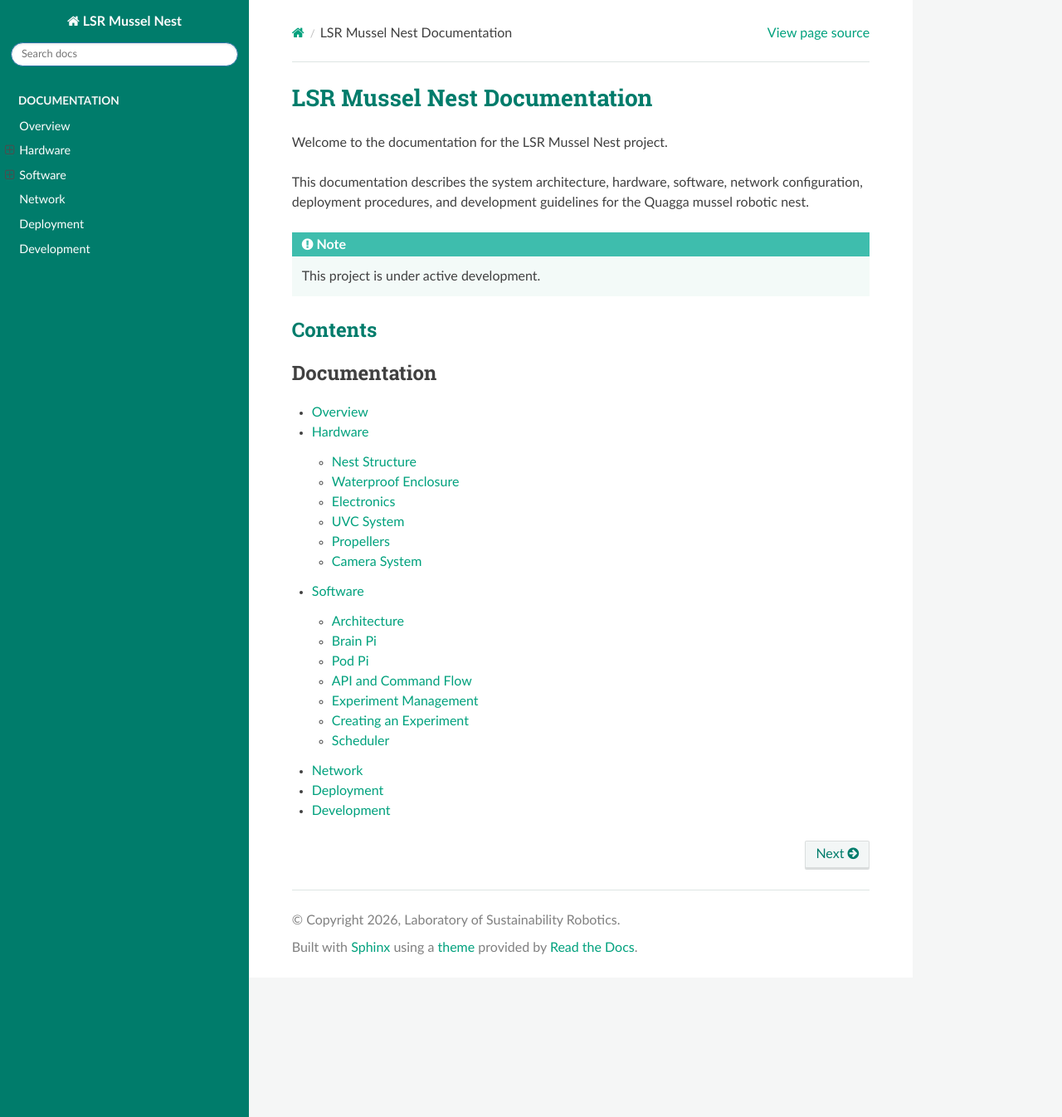
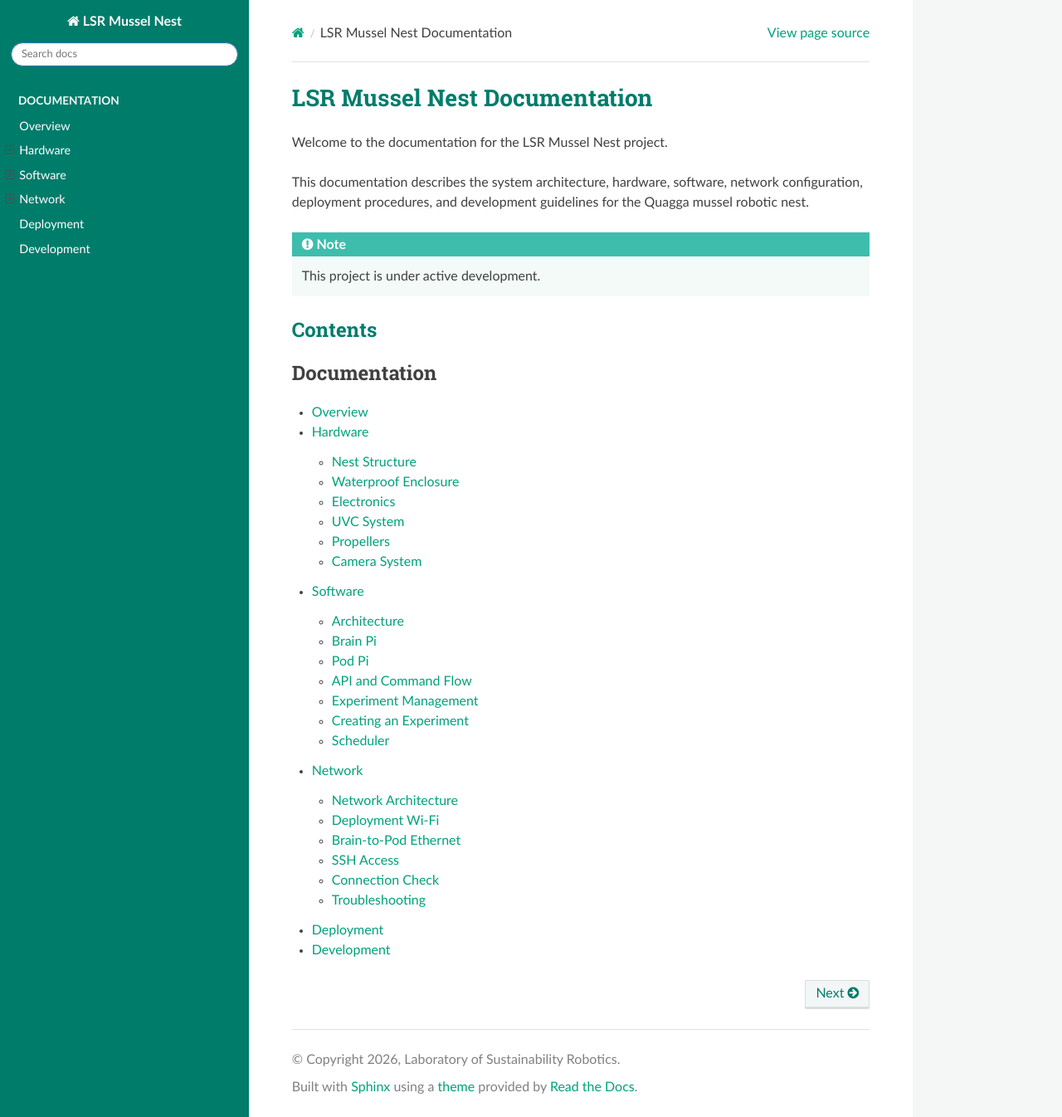
Before and after one commit to mt-tschudin/lsr-mussel-nest, a Sphinx documentation site: the page built from docs/source/index.rst, in a window 1280 px wide and 1346 px high. Shown: the whole window at 83% size. Built offline with Sphinx 7.4.7 and the Read the Docs theme 3.1.0, drawn with Linux system fonts in a browser that asks for light colours; some of the changed lines change nothing that is shown.

Commit message:
Enhance network documentation with detailed setup instructions
Expanded documentation on network architecture, deployment Wi-Fi, Ethernet setup, SSH access, connection checks, and troubleshooting steps.

```diff
--- a/docs/source/network.rst
+++ b/docs/source/network.rst
@@ -1,4 +1,154 @@
 Network
-=============================
+=======
 
-LÉXPLORE Wi-Fi, hotspot fallback, Ethernet Brain↔Pod, SSH, IP setup
+The system uses the Brain Pi as the network gateway between the operator and
+the submerged Pod Pi. Only the Brain Pi connects to the deployment Wi-Fi;
+the Pod Pi communicates with the Brain through a dedicated Ethernet link.
+
+
+Network Architecture
+--------------------
+
+::
+
+    Operator computer
+          │
+          │ Wi-Fi / SSH
+          ▼
+       Brain Pi
+       wlan0 = deployment Wi-Fi
+       eth0  = <BRAIN_INTERNAL_IP>
+          │
+          │ Ethernet
+          ▼
+        Pod Pi
+       eth0  = <POD_INTERNAL_IP>
+
+The Brain Pi provides the upstream network connection and forwards traffic to
+the Pod Pi. The Pod Pi does not normally need to connect directly to Wi-Fi.
+
+
+Deployment Wi-Fi
+----------------
+
+The Brain Pi stores the deployment Wi-Fi as an automatically connecting
+NetworkManager profile.
+
+Public documentation should not contain credentials. Use:
+
+::
+
+    SSID:       <DEPLOYMENT_WIFI_SSID>
+    Password:   <NOT STORED IN PUBLIC DOCUMENTATION>
+    Brain MAC:  <BRAIN_WLAN_MAC>
+
+The deployment Wi-Fi should have a higher connection priority than the
+fallback hotspot.
+
+Example:
+
+.. code-block:: bash
+
+   sudo nmcli connection modify "<DEPLOYMENT_WIFI_PROFILE>" \
+       connection.autoconnect yes \
+       connection.autoconnect-priority 100
+
+A fallback hotspot may be configured with a lower priority.
+
+
+Brain-to-Pod Ethernet
+---------------------
+
+The Brain and Pod use a dedicated Ethernet network with fixed addresses.
+
+::
+
+    Brain eth0:  <BRAIN_INTERNAL_IP>
+    Pod eth0:    <POD_INTERNAL_IP>
+
+The Brain Ethernet interface uses a shared connection and acts as the gateway.
+The Pod uses a static address with the Brain as gateway and DNS server.
+
+The Brain Ethernet profile is configured to reconnect automatically after boot.
+
+
+SSH Access
+----------
+
+The normal access path is:
+
+::
+
+    Computer → Brain Pi → Pod Pi
+
+Connect to the Brain:
+
+.. code-block:: bash
+
+   ssh <USER>@<BRAIN_HOSTNAME>.local
+
+If ``.local`` discovery is unavailable, use the Wi-Fi address assigned to the
+Brain:
+
+.. code-block:: bash
+
+   ssh <USER>@<BRAIN_WIFI_IP>
+
+From the Brain, connect to the Pod:
+
+.. code-block:: bash
+
+   ssh <USER>@<POD_INTERNAL_IP>
+
+
+Connection Check
+----------------
+
+On the Brain:
+
+.. code-block:: bash
+
+   nmcli device status
+   ip -br addr show wlan0
+   ip -br addr show eth0
+   ping -c 3 <POD_INTERNAL_IP>
+
+On the Pod:
+
+.. code-block:: bash
+
+   ip -br addr show eth0
+   ping -c 3 <BRAIN_INTERNAL_IP>
+   ping -c 3 8.8.8.8
+   ping -c 3 raspberrypi.com
+
+A successful check confirms:
+
+* operator → Brain communication
+* Brain → Pod communication
+* Pod → Brain communication
+* Pod Internet access through the Brain
+* DNS resolution on the Pod
+
+
+Troubleshooting
+---------------
+
+If the physical Ethernet link is active but the Brain has no internal IP
+address, verify that the correct NetworkManager Ethernet profile is active:
+
+.. code-block:: bash
+
+   nmcli device status
+   ip -br addr show eth0
+
+If necessary, reactivate the configured Brain Ethernet profile:
+
+.. code-block:: bash
+
+   sudo nmcli connection up <BRAIN_ETHERNET_PROFILE>
+
+Avoid manually adding an IP address with ``ip addr add`` as a permanent fix.
+Persistent configuration should remain managed by NetworkManager.
+
+=======
```
